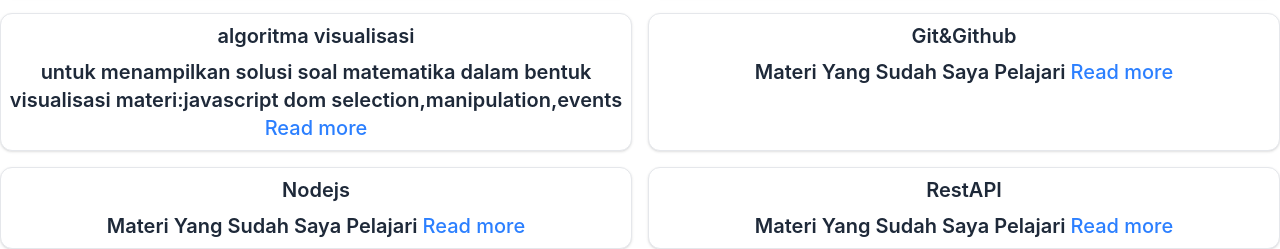
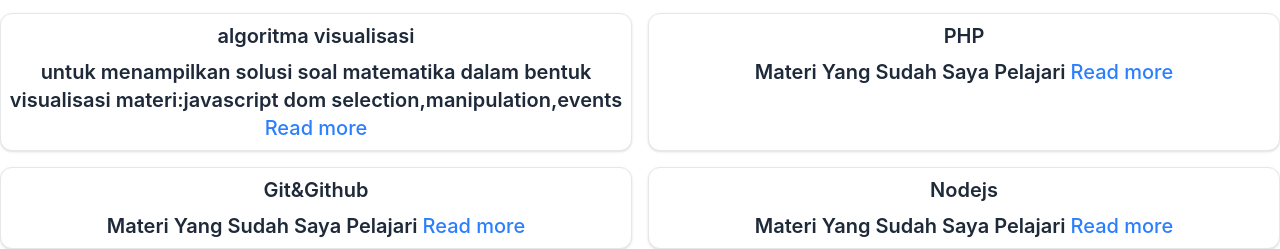
Before and after one commit to fadlisabda/fadlisabda.github.io, a website: page src/index.html in a window 1280 px wide. Shown: the part 537-786 px from the top of the page. Drawn offline with Linux system fonts and the light colour scheme.

Commit message:
tambah php

```diff
--- a/src/index.html
+++ b/src/index.html
@@ -76,14 +76,14 @@
                 </li>
               </ul>
             </article>
-            <!-- <article class="rounded-xl border border-gray-200 bg-white shadow-sm transition hover:shadow-lg text-center">
-              <h3 class="text-xl font-semibold text-gray-800 my-2">laravel11 & PHP</h3>
+            <article class="rounded-xl border border-gray-200 bg-white shadow-sm transition hover:shadow-lg text-center">
+              <h3 class="text-xl font-semibold text-gray-800 my-2">PHP</h3>
               <ul>
                 <li class="text-xl font-semibold text-gray-800 my-2">
-                  Materi Yang Sudah Saya Pelajari <a href="https://github.com/fadlisabda/laravel11-php" target="_blank" class="font-medium text-fg-brand text-blue-500 hover:underline">Read more</a>
+                  Materi Yang Sudah Saya Pelajari <a href="https://github.com/fadlisabda/php" target="_blank" class="font-medium text-fg-brand text-blue-500 hover:underline">Read more</a>
                 </li>
               </ul>
-            </article> -->
+            </article>
             <article class="rounded-xl border border-gray-200 bg-white shadow-sm transition hover:shadow-lg text-center">
               <h3 class="text-xl font-semibold text-gray-800 my-2">Git&Github</h3>
               <ul>
```
